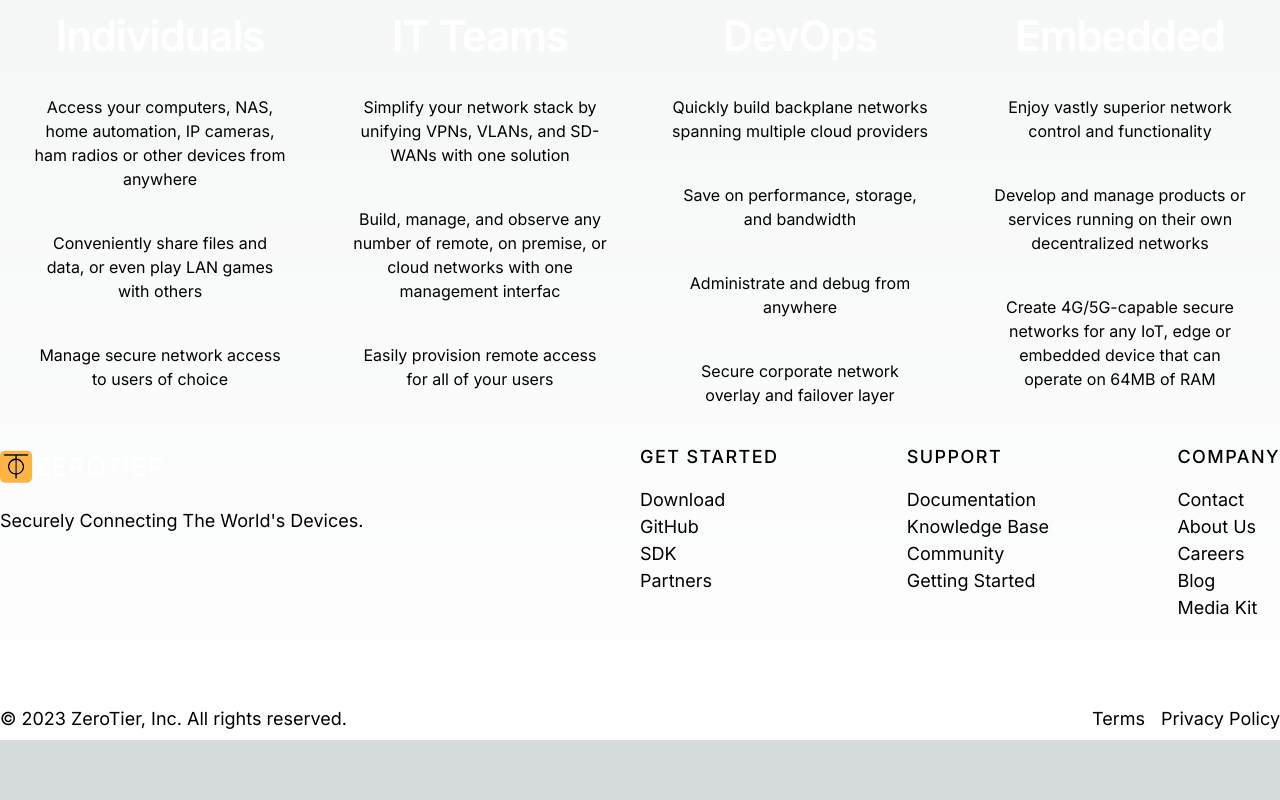
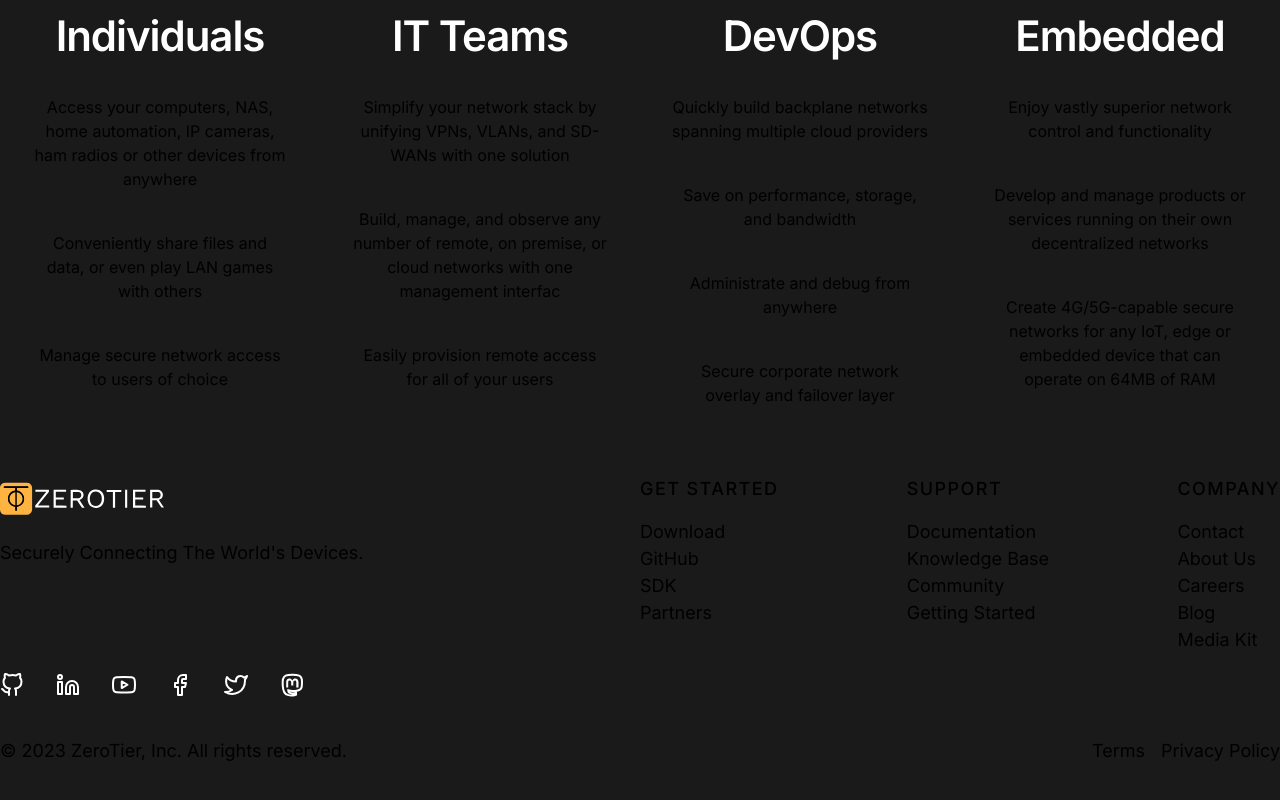
Before and after one commit to bonzark/zerotier, a Next.js app: page / in a window 1280 px wide. Shown: the part 2467-3267 px from the top of the page. Before the commit the page ends 3207 px from the top, so only its background shows below. Built offline with nearby package versions, Linux system fonts and the light colour scheme.

Commit message:
Minor adjustement

```diff
--- a/src/app/globals.css
+++ b/src/app/globals.css
@@ -1,7 +1,7 @@
 @tailwind base;
 @tailwind components;
 @tailwind utilities;
-@import url('https://fonts.googleapis.com/css2?family=Rubik:ital,wght@0,300;0,400;0,500;0,600;0,700;0,800;0,900;1,300;1,400;1,500;1,600;1,700;1,800;1,900&display=swap');
+@import url("https://fonts.googleapis.com/css2?family=Rubik:ital,wght@0,300;0,400;0,500;0,600;0,700;0,800;0,900;1,300;1,400;1,500;1,600;1,700;1,800;1,900&display=swap");
 
 :root {
   --foreground-rgb: 0, 0, 0;
@@ -18,12 +18,7 @@
 }
 
 body {
+  background-color: #1a1a1a;
   color: rgb(var(--foreground-rgb));
-  font-family: 'Rubik', sans-serif;
-  background: linear-gradient(
-      to bottom,
-      transparent,
-      rgb(var(--background-end-rgb))
-    )
-    rgb(var(--background-start-rgb));
+  font-family: "Rubik", sans-serif;
 }
--- a/src/web/sections/Footer/index.js
+++ b/src/web/sections/Footer/index.js
@@ -4,7 +4,7 @@
 
 export const Footer = () => {
   return (
-    <div className="max-w-screen-xl mx-auto">
+    <div className="max-w-screen-xl mx-auto py-8">
       <div className="flex">
         <div className="w-2/4">
           <div className="text-[16px] mb-4">
```
